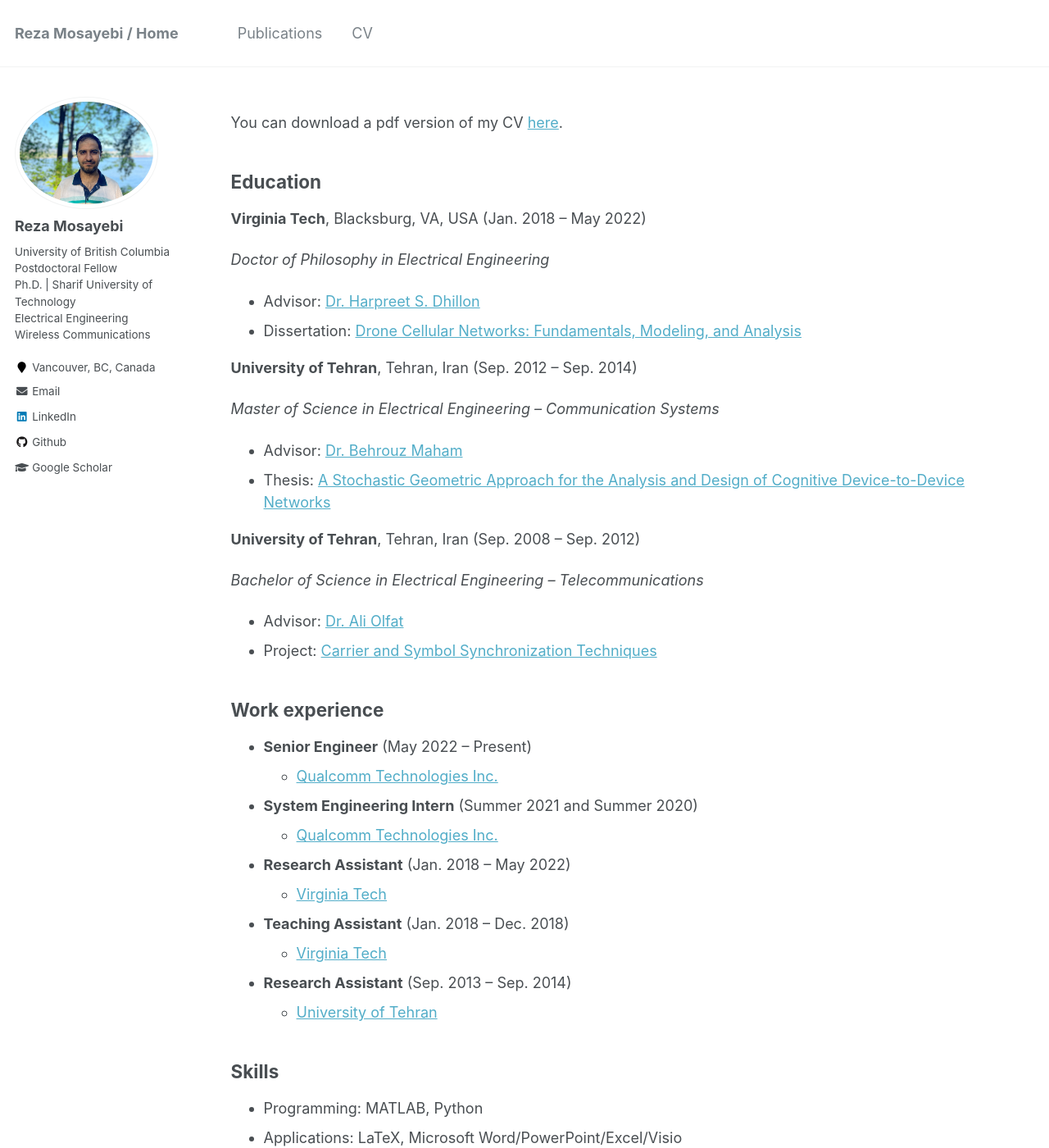
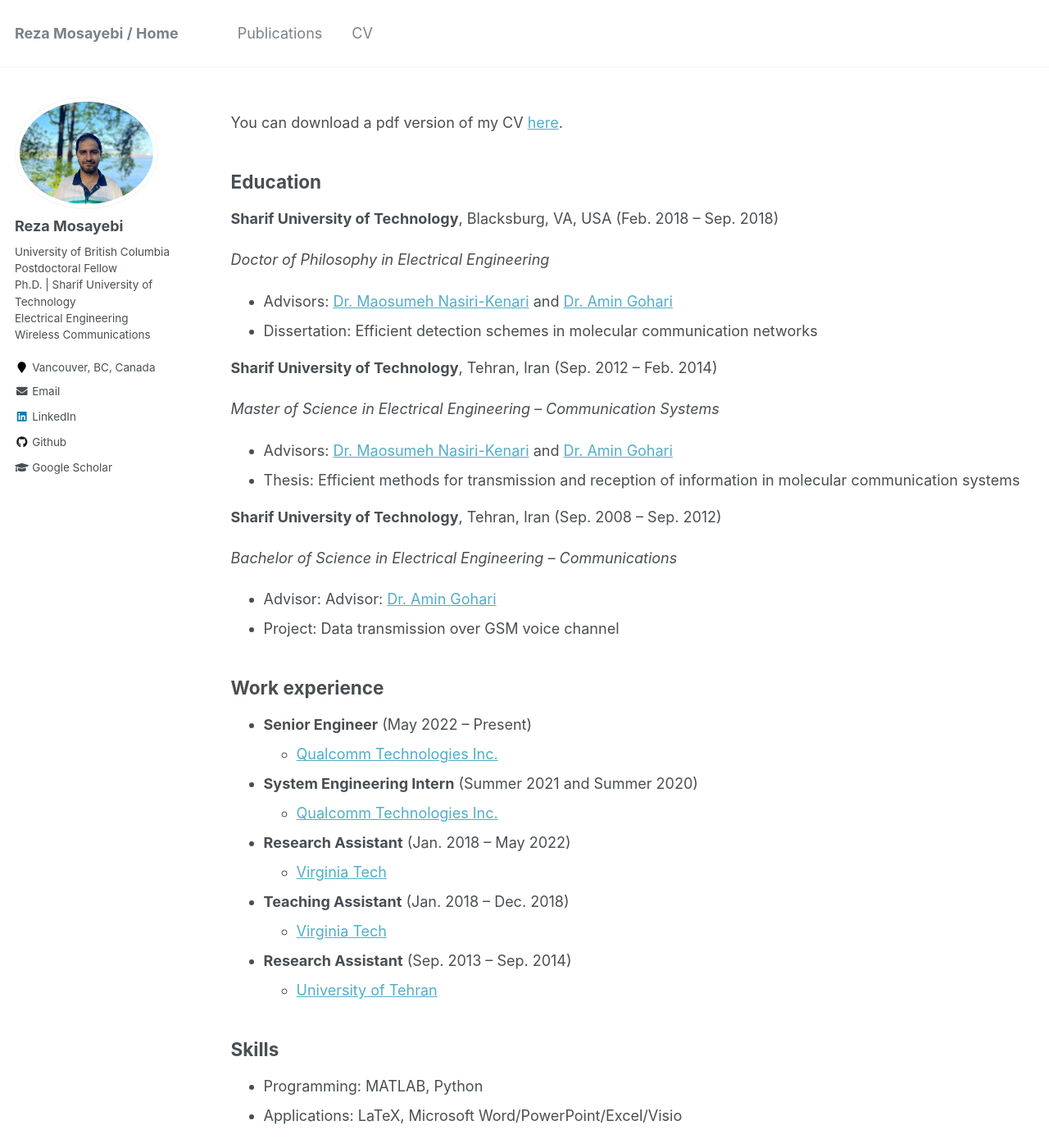
Before and after one commit to rmosayebi/rmosayebi.github.io, a Jekyll site: the page built from _pages/cv.md, in a window 1280 px wide and 1400 px high. Shown: the whole window at 82% size. Built offline with Jekyll 4.4.1, drawn with Linux system fonts in a browser that asks for light colours; some of the changed text lies outside the part shown.

Commit message:
Initial commit

```diff
--- a/_pages/cv.md
+++ b/_pages/cv.md
@@ -7,27 +7,27 @@ redirect_from:
   - /resume
 ---
 
-You can download a pdf version of my CV [here](CV_MortezaBanagar.pdf).
+You can download a pdf version of my CV [here](CV_RezaMosayebi.pdf).
 
 Education
 -----------
-**Virginia Tech**, Blacksburg, VA, USA (Jan. 2018 -- May 2022)
+**Sharif University of Technology**, Blacksburg, VA, USA (Feb. 2018 -- Sep. 2018)
 
 *Doctor of Philosophy in Electrical Engineering*
-* Advisor: [Dr. Harpreet S. Dhillon](https://www.dhillon.ece.vt.edu/)
-* Dissertation: [Drone Cellular Networks: Fundamentals, Modeling, and Analysis](https://vtechworks.lib.vt.edu/handle/10919/110919)
+* Advisors: [Dr. Maosumeh Nasiri-Kenari](https://www.dhillon.ece.vt.edu/) and [Dr. Amin Gohari](http://sharif.edu/~aminzadeh/)
+* Dissertation: Efficient detection schemes in molecular communication networks
 
-**University of Tehran**, Tehran, Iran (Sep. 2012 -- Sep. 2014)
+**Sharif University of Technology**, Tehran, Iran (Sep. 2012 -- Feb. 2014)
 
 *Master of Science in Electrical Engineering -- Communication Systems*
-* Advisor: [Dr. Behrouz Maham](https://sites.google.com/site/behrouzmaham/)
-* Thesis: [A Stochastic Geometric Approach for the Analysis and Design of Cognitive Device-to-Device Networks](Morteza_MSc_Thesis.pdf)
+* Advisors: [Dr. Maosumeh Nasiri-Kenari](https://www.dhillon.ece.vt.edu/) and [Dr. Amin Gohari](http://sharif.edu/~aminzadeh/)
+* Thesis: Efficient methods for transmission and reception of information in molecular communication systems
 
-**University of Tehran**, Tehran, Iran (Sep. 2008 -- Sep. 2012)
+**Sharif University of Technology**, Tehran, Iran (Sep. 2008 -- Sep. 2012)
 
-*Bachelor of Science in Electrical Engineering -- Telecommunications*
-* Advisor: [Dr. Ali Olfat](https://scholar.google.com/citations?user=VmZ3M3UAAAAJ&hl=en)
-* Project: [Carrier and Symbol Synchronization Techniques](Morteza_BSc_Project.pdf)
+*Bachelor of Science in Electrical Engineering -- Communications*
+* Advisor: Advisor: [Dr. Amin Gohari](http://sharif.edu/~aminzadeh/)
+* Project: Data transmission over GSM voice channel
 
 Work experience
 -----------
@@ -49,4 +49,4 @@ Skills
 
 Teaching
 -----------
-I have served as a teaching assistant and tutor for several courses at Virginia Tech and University of Tehran including **Stochastic Signals and Systems**, **Signals and Systems**, **Communication Systems I**, **Engineering Probability and Statistics**, **Electrical Circuits Laboratory**, and **Technical English**.
+I have served as instructor for the ``Error Control Coding for Communications and Computers course" at University of British Columbia, Vancouver, Canada  **Technical English**.
```
Also changed, not shown: 1 other file.
